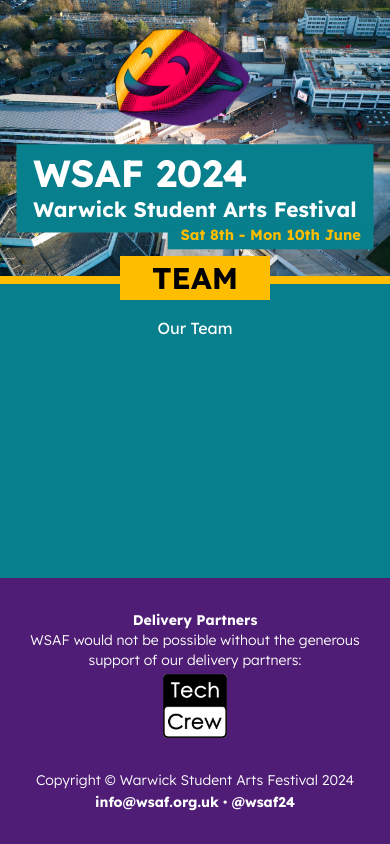
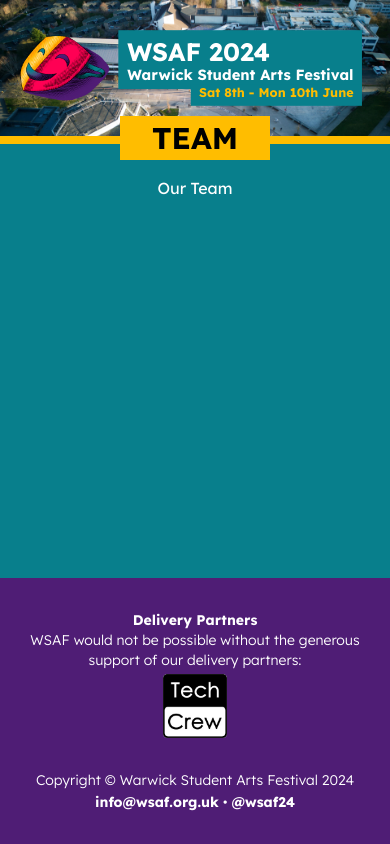
Before and after one commit to WarwickStudentArtsFestival/WSAF24-Website, a Next.js app: page /team in a window 390 px wide. Built offline with nearby package versions, Linux system fonts and the light colour scheme.

Commit message:
:lipstick: Make page header responsive

```diff
--- a/src/app/components/page-header.tsx
+++ b/src/app/components/page-header.tsx
@@ -19,17 +19,17 @@ export default function PageHeader({ title }: { title: string }) {
             src={Logo}
             alt="WSAF 2024 logo"
             placeholder="blur"
-            className="my-2 mr-6 h-24 w-auto object-contain drop-shadow-sm"
+            className="my-2 mr-2 sm:mr-6 h-16 sm:h-24 w-auto object-contain drop-shadow-sm"
             priority
           />
-          <div className="my-2 flex flex-col items-end text-right">
-            <h2 className="text-left bg-primary font-bold py-2 px-4 text-white m-0">
-              <span className="block text-4xl">WSAF 2024</span>
-              <span className="block text-xl normal-case">
+          <div className="my-2 flex flex-col items-end text-right mr-2 sm:mr-6">
+            <h2 className="text-left bg-primary font-bold py-1 sm:py-2 px-2 sm:px-4 text-white m-0">
+              <span className="block text-2xl sm:text-4xl">WSAF 2024</span>
+              <span className="block text-sm sm:text-xl normal-case -mt-1 sm:mt-0">
                 Warwick Student Arts Festival
               </span>
             </h2>
-            <span className="text-sm pb-1 px-3 -mt-2 block bg-primary text-accent font-bold">
+            <span className="text-xs sm:text-sm pb-1 px-2 sm:px-3 -mt-1 sm:-mt-2 block bg-primary text-accent font-bold">
               <time dateTime="2024-06-08T10:00:00.000">Sat 8th</time> -{' '}
               <time dateTime="2024-06-10T22:00:00.000">Mon 10th June</time>
             </span>
```
